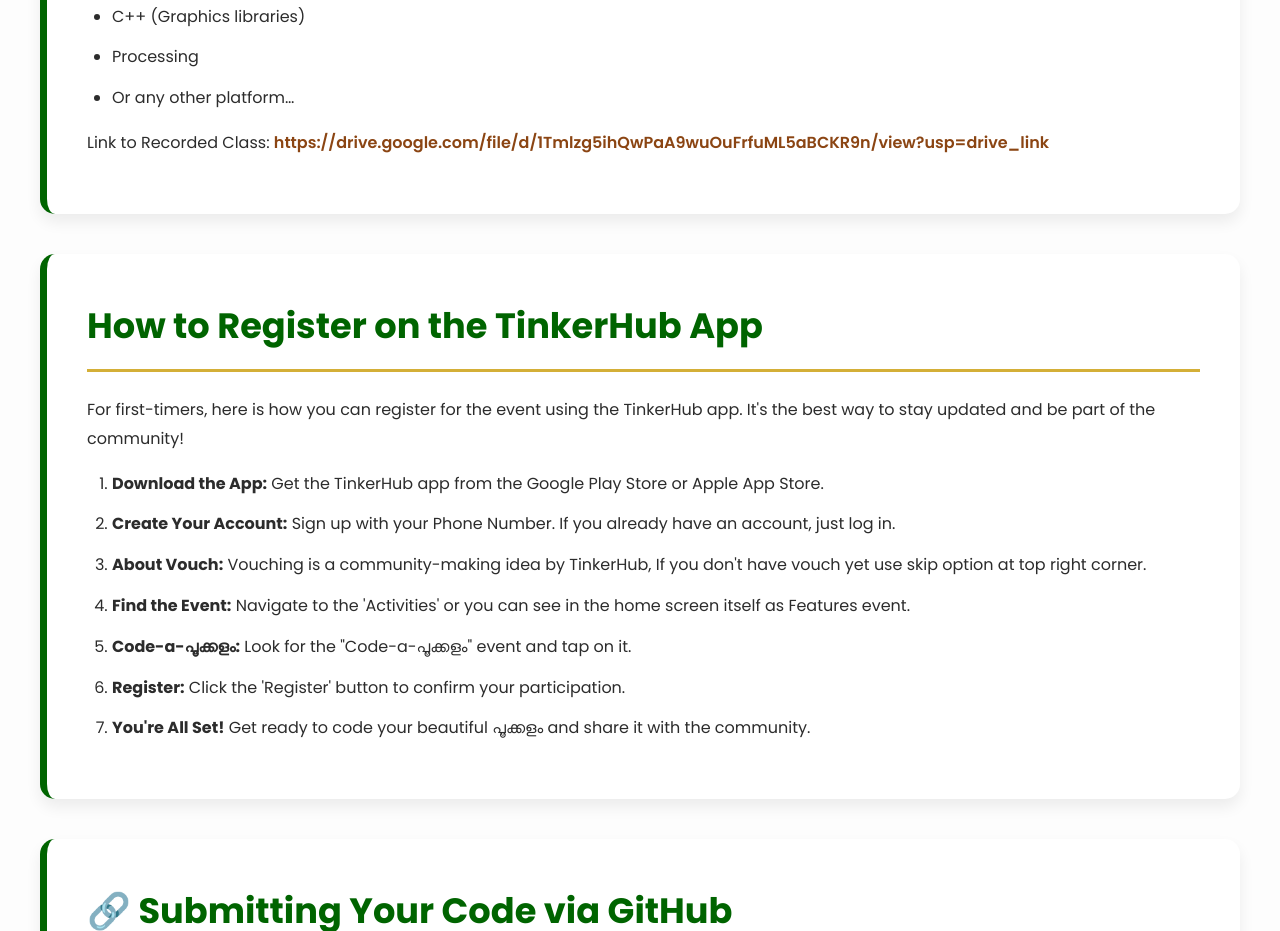
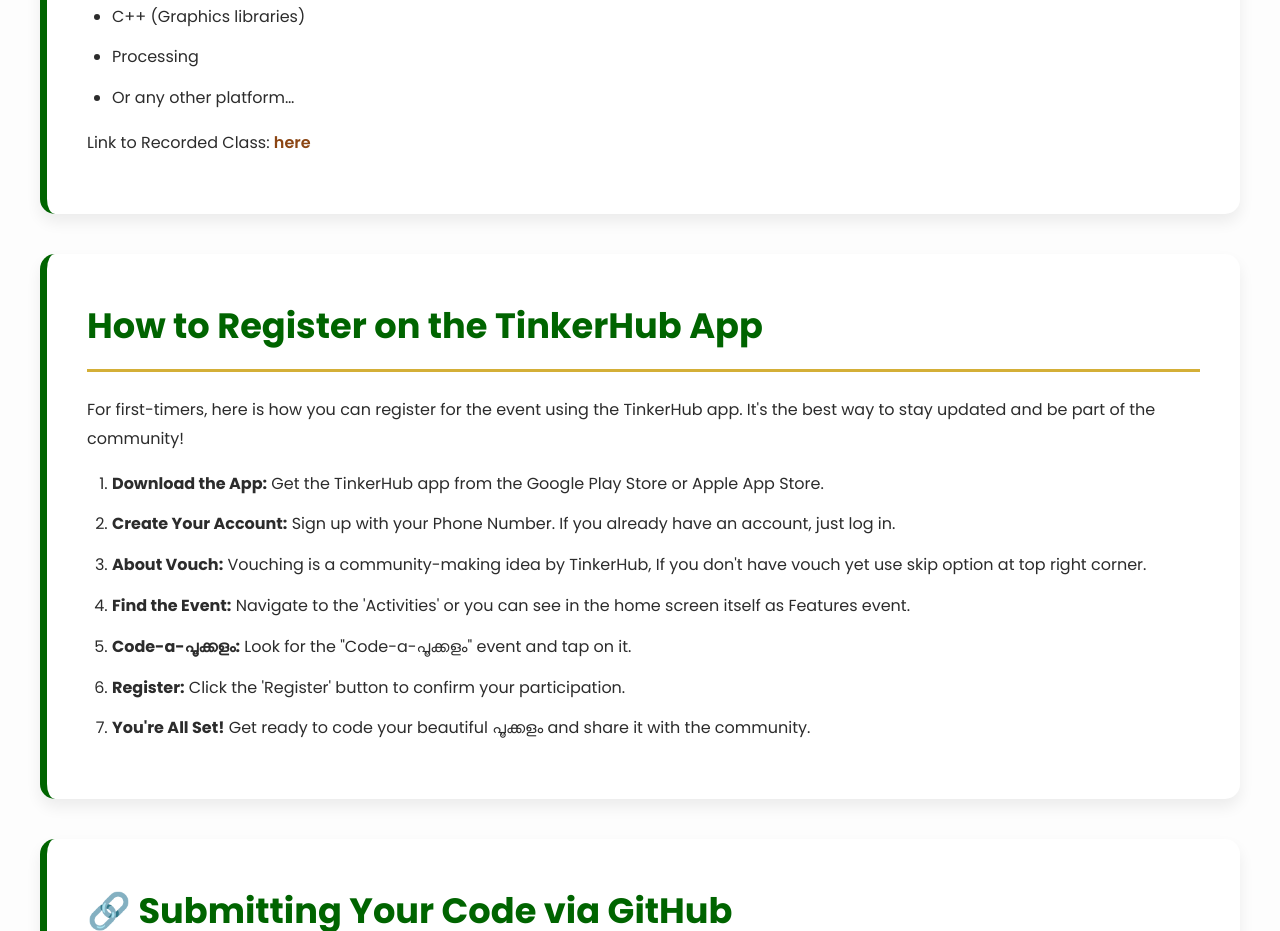
Before and after one commit to godlykmathews/CodeAPookkalam, a plain HTML site: page index.html in a window 1280 px wide. Shown: the part 4209-5140 px from the top of the page. Drawn offline with Linux system fonts and the light colour scheme.

Commit message:
Update link text for recorded class in index.html

```diff
--- a/index.html
+++ b/index.html
@@ -363,7 +363,7 @@
             <li>Processing</li>
             <li>Or any other platform…</li>
           </ul>
-          <p>Link to Recorded Class: <a href="https://drive.google.com/file/d/1Tmlzg5ihQwPaA9wuOuFrfuML5aBCKR9n/view?usp=drive_link">https://drive.google.com/file/d/1Tmlzg5ihQwPaA9wuOuFrfuML5aBCKR9n/view?usp=drive_link</a></p>
+          <p>Link to Recorded Class: <a href="https://drive.google.com/file/d/1Tmlzg5ihQwPaA9wuOuFrfuML5aBCKR9n/view?usp=drive_link">here</a></p>
         </section>
 
         <section id="register">
```
